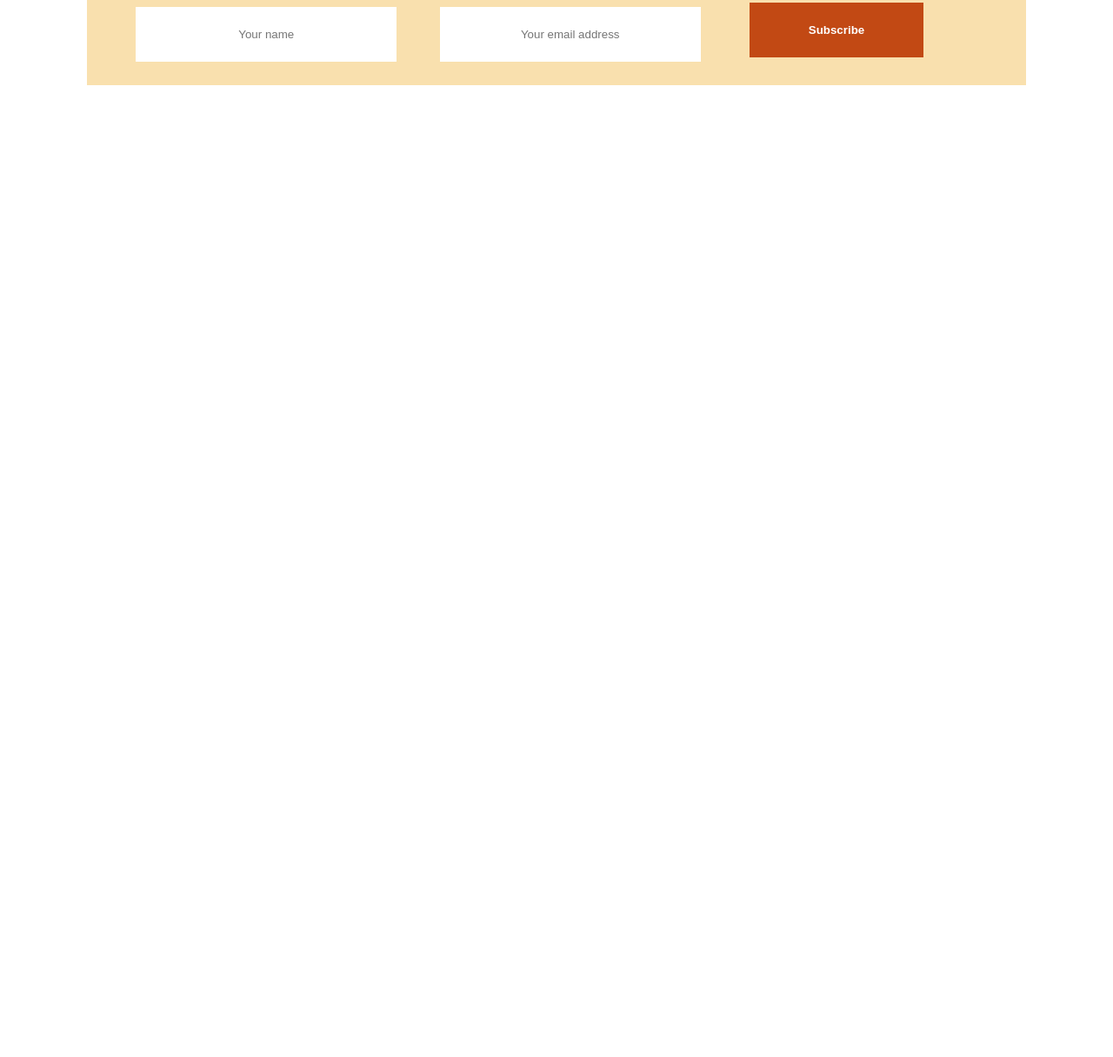
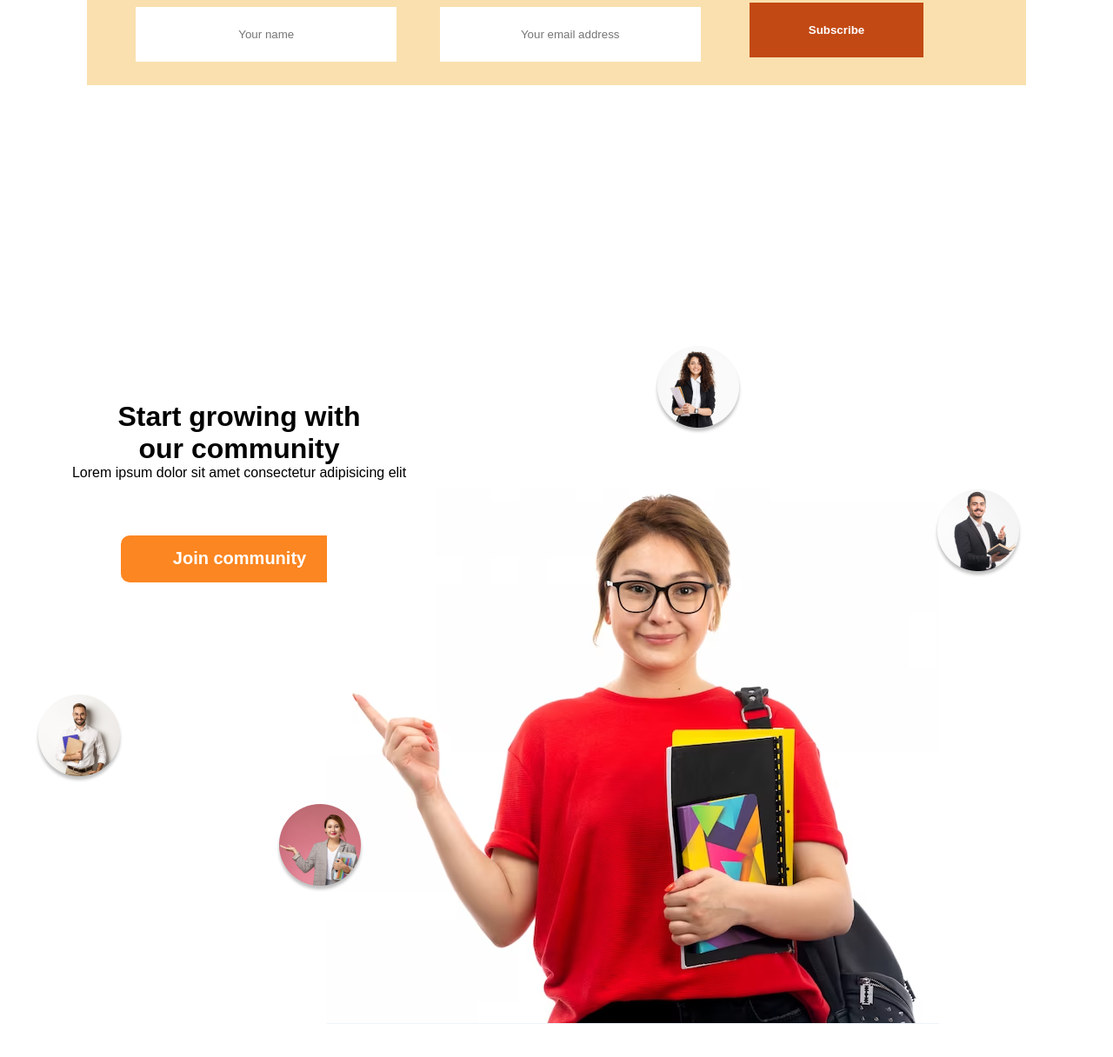
Before and after one commit to dashamamasalieva/education, a plain HTML site: page index.html in a window 1280 px wide. Shown: the part 1964-3180 px from the top of the page at 87% size. Before the commit the page ends 2062 px from the top, so only its background shows below. Drawn offline with Linux system fonts and the light colour scheme.

Commit message:
Создала инфо-блок

```diff
--- a/index.html
+++ b/index.html
@@ -45,6 +45,21 @@
         <input type="text" placeholder="Your email address">
         <button>Subscribe</button>
     </div>
+    <div class="info-block">
+        <div class="info-block__content info-block-last__content">
+            <h1>Start growing with <br> our community</h1>
+            <p>Lorem ipsum dolor sit amet consectetur adipisicing elit</p>
+            <button>Join community</button>
+        </div>
+        <div class="info-block info-block-last">
+
+            <img src="img/image 2.png" alt="" class="lagre_img img">
+            <img src="img/Ellipse 1.png" alt="" class="small_img_1 img">
+            <img src="img/Ellipse 2.png" alt="" class="small_img_2 img">
+            <img src="img/Ellipse 3.png" alt="" class="small_img_3 img">
+            <img src="img/Ellipse 4.png" alt="" class="small_img_4 img">
+        </div>
+    </div>
 </body>
 
 </html>
--- a/styles/style.css
+++ b/styles/style.css
@@ -176,3 +176,71 @@ header img{
     border-radius: 0;
     text-align: center;
 }
+
+.info-block-last{
+    position: relative;
+    height: 780px;
+    margin-bottom: 100px;
+}
+
+.info-block-last__content{
+    width: 550px;
+    z-index: 1;
+    float: left;
+}
+
+.info-block-last__content h1{
+    text-align: center;
+    padding-top: 63px;
+}
+
+.info-block-last__content p{
+    text-align: center;
+}
+
+.info-block-last__content button{
+    width: 273px;
+    height: 54px;
+    border-radius: 10px;
+    background: #FC8621;
+    color: #FFF;
+    font-size: 20px;
+    font-weight: 700;
+    text-align: center;
+    margin: 63px 138px 0;
+    border: none;
+    cursor: pointer;
+    z-index: 1;
+}
+
+.info-block{
+    margin-top: 300px;
+}
+.img{
+    position: absolute;
+
+}
+
+.lagre_img{
+    bottom: 0;
+    right: 0;
+    z-index: 0;
+    margin-right: 200px
+}
+
+.small_img_1{
+    bottom: 151px;
+    left: 317px;
+}
+.small_img_2{
+    top: 0;
+    right: 426px;
+}
+.small_img_3{
+    left: 40px;
+    top: 401px;
+}
+.small_img_4{
+    top: 165px;
+    right: 104px;
+}
```
Also changed, not shown: img/Ellipse 1.png (added), img/Ellipse 2.png (added), img/Ellipse 3.png (added), img/Ellipse 4.png (added), img/image 2.png (added).
